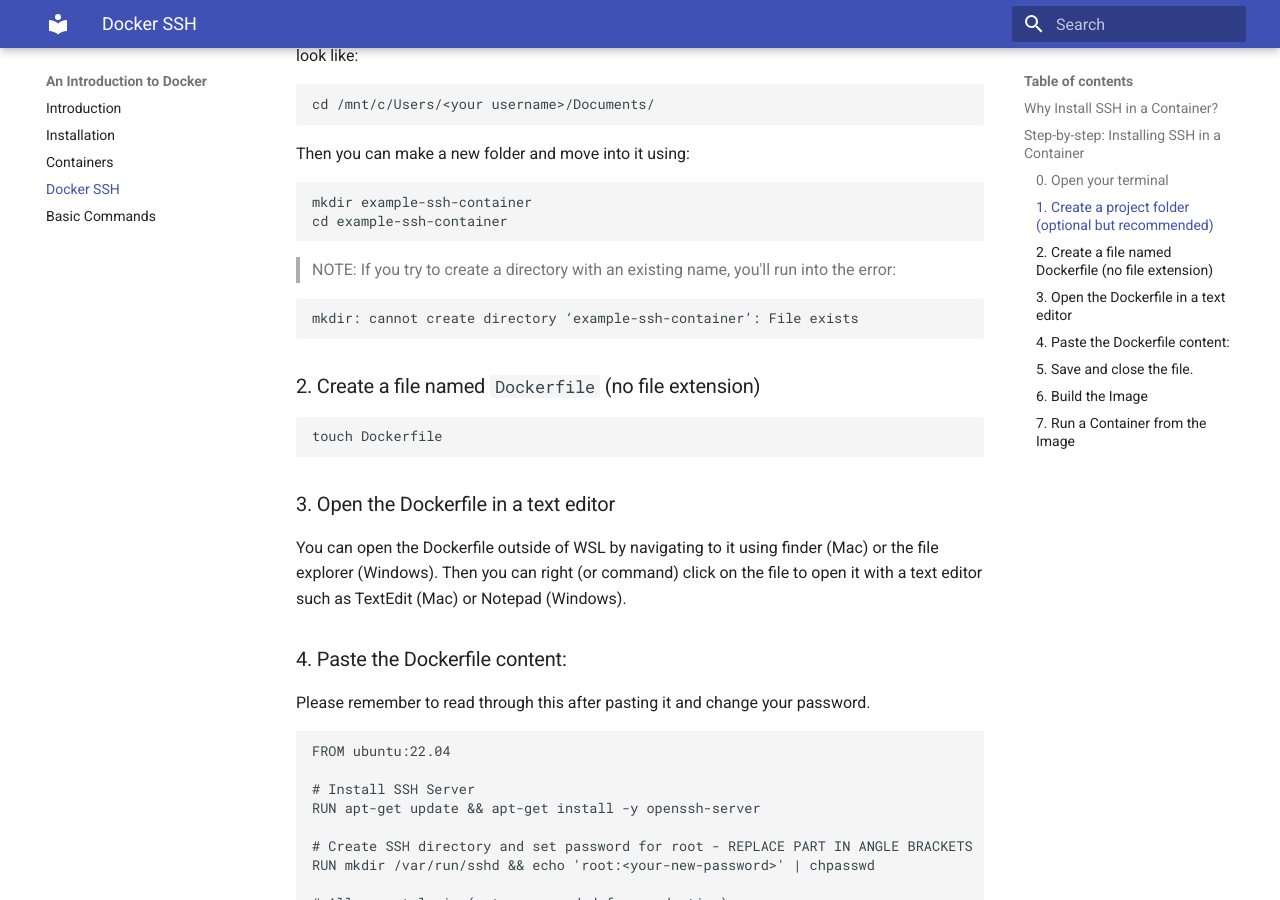
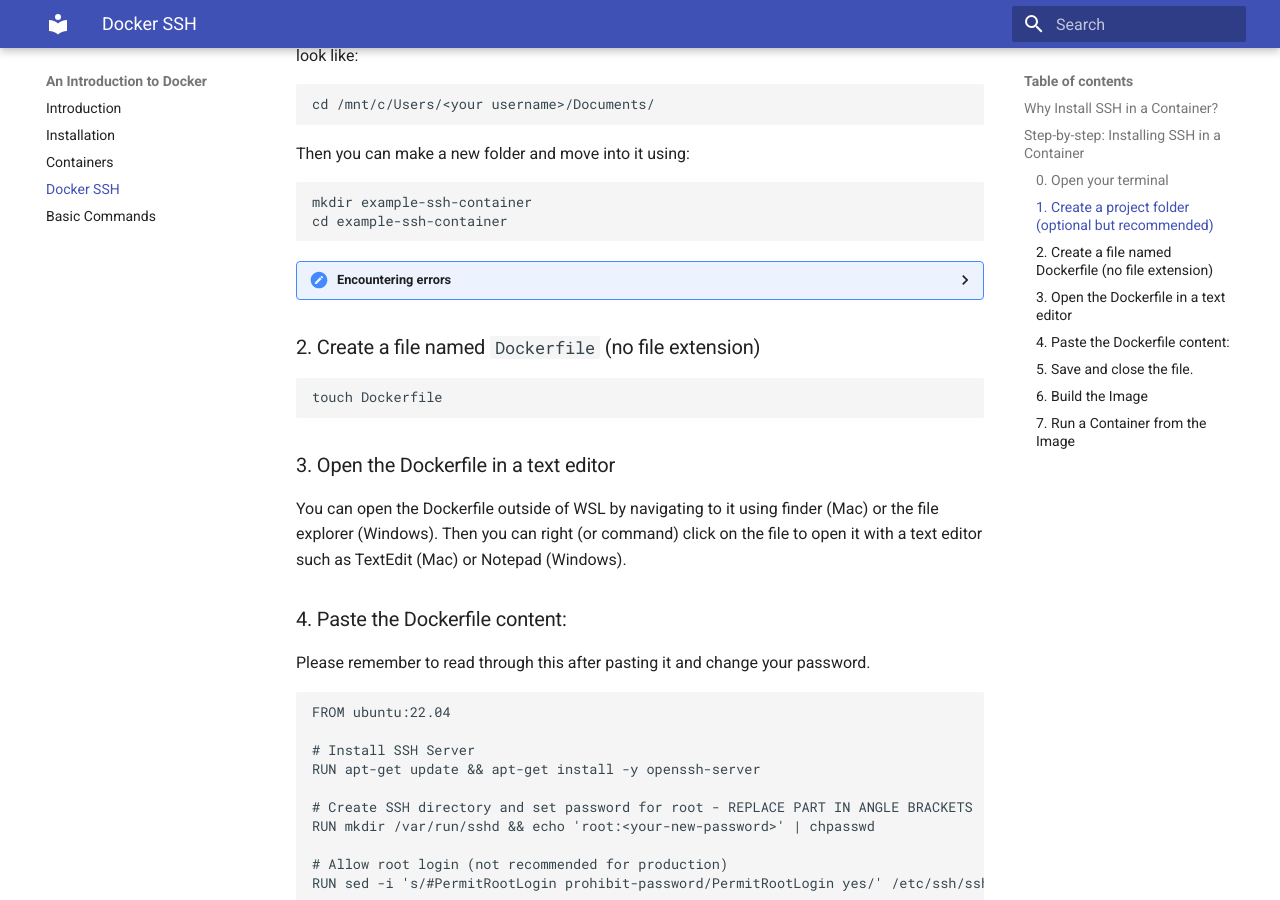
Before and after one commit to det-lab/docker-lesson, an MkDocs documentation site: the page built from docs/03_docker-ssh.md, in a window 1280 px wide and 900 px high, scrolled down 953 px. Built offline with MkDocs 1.6.1 and Material for MkDocs 9.7.7, drawn with Linux system fonts in a browser that asks for light colours.

Commit message:
Changed to dropdown menu

````diff
--- a/docs/03_docker-ssh.md
+++ b/docs/03_docker-ssh.md
@@ -20,10 +20,19 @@
 mkdir example-ssh-container
 cd example-ssh-container
 ```
->NOTE: If you try to create a directory with an existing name, you'll run into the error:
-```bash
-mkdir: cannot create directory ‘example-ssh-container’: File exists
-```
+<details>
+  <summary>Encountering errors</summary>
+  <p>
+  mkdir: cannot create directory ‘example-ssh-container’: File exists
+
+  This error means that you've likely ran this lesson before. If so, you may only have to run:
+  ```
+  cd example-ssh-container
+  ```
+
+  </p>
+</details>
+
 ### 2. Create a file named `Dockerfile` (no file extension)
 ```bash
 touch Dockerfile
````
